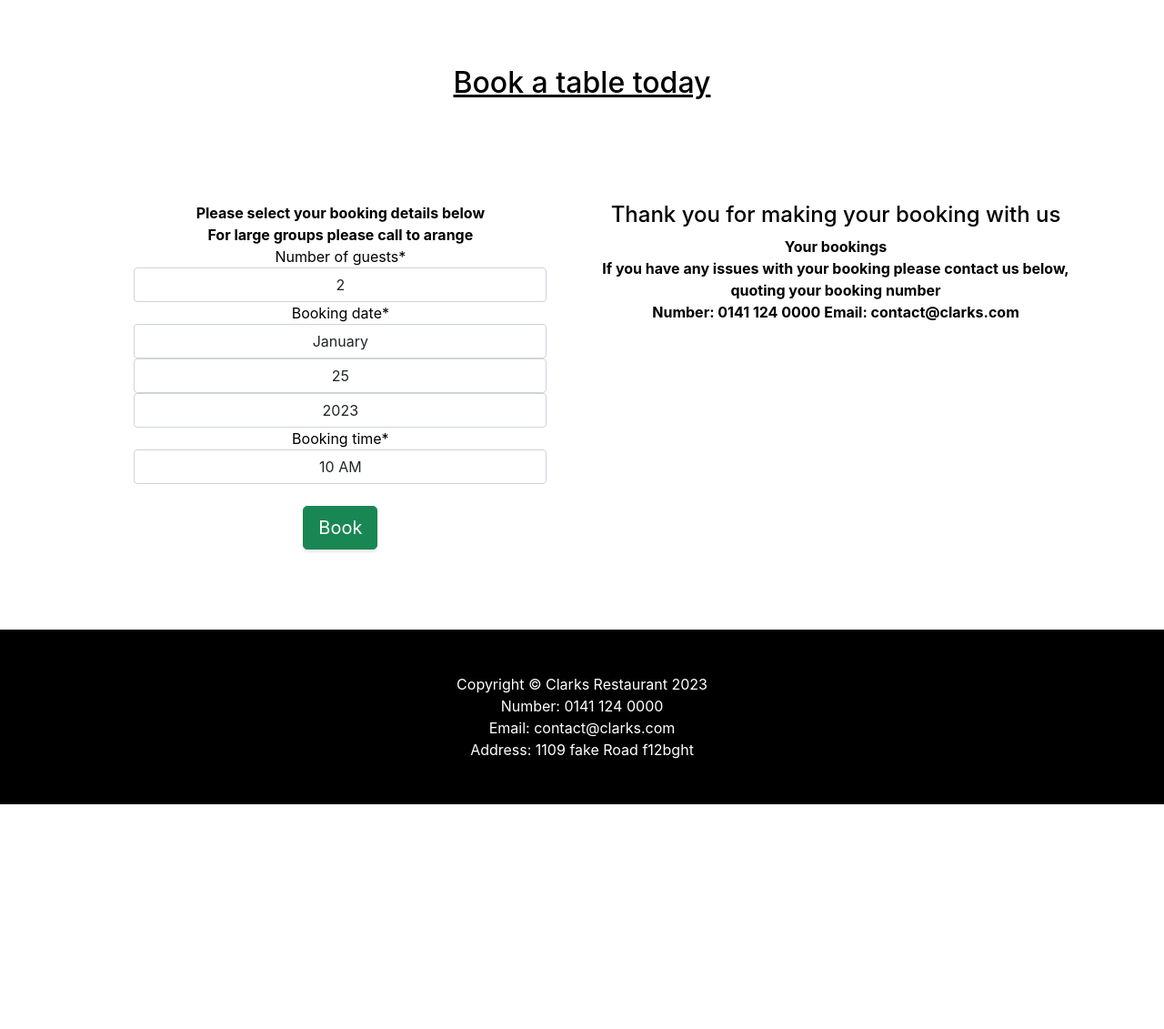
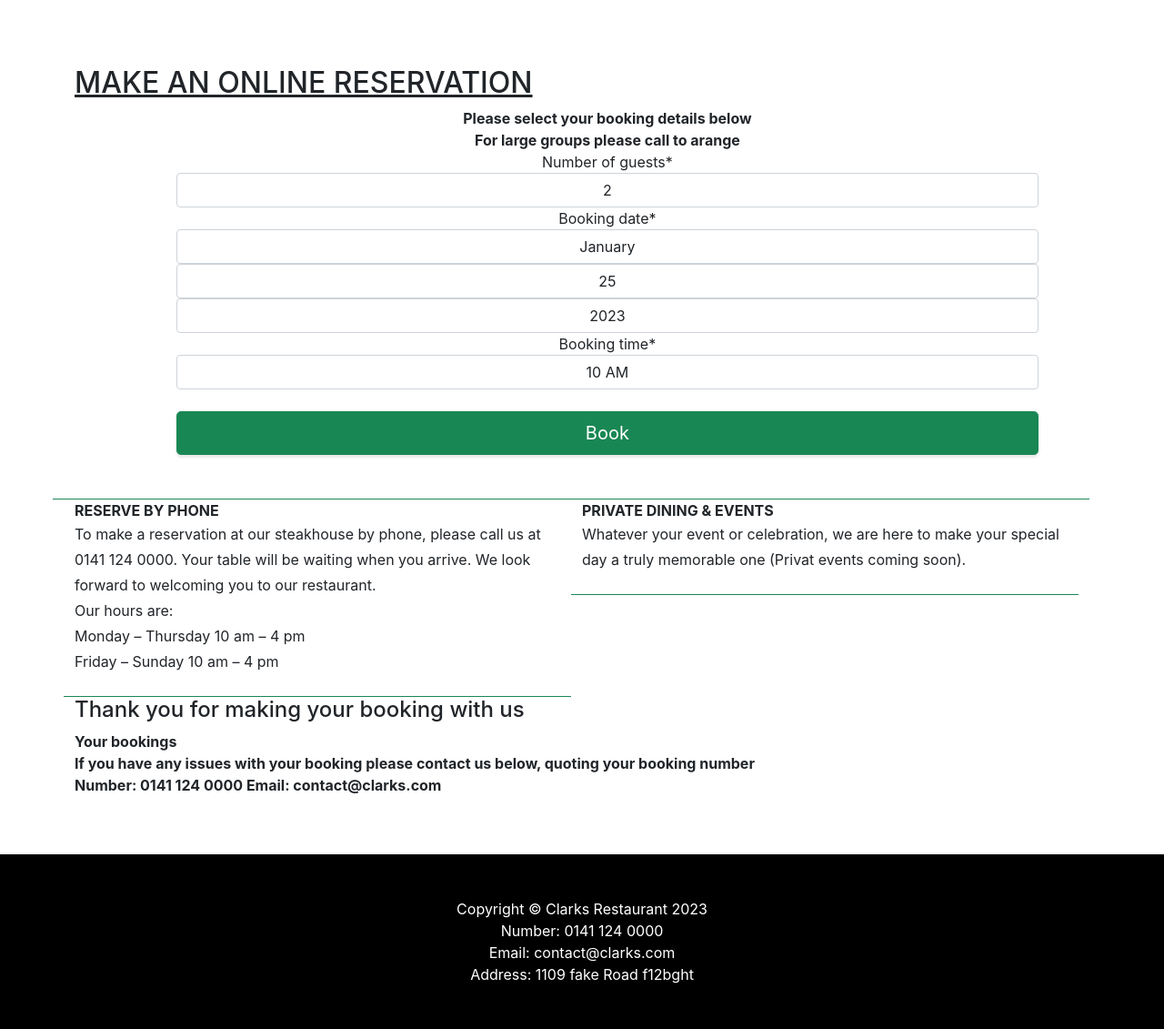
Before and after one commit to Code-Institute-Submissions/Seaniboy2009-Project4v, a Django app: page /booking/ in a window 1280 px wide. Shown: the part 56-1187 px from the top of the page at 91% size. Before the commit the page ends 940 px from the top, so only its background shows below. Run offline with Django 3.2, Linux system fonts and the light colour scheme; a user stored in the database is signed in; data that the repository does not hold is empty; some libraries are stand-ins or nearby versions.

Commit message:
change to style of book.html, index.html

```diff
--- a/booking/forms.py
+++ b/booking/forms.py
@@ -19,9 +19,6 @@ class BookingForm(forms.ModelForm):
     class Meta:
         model = Booking
         booking_time = forms.ChoiceField(choices=TIME_SLOTS,)
-        # first_name = forms.CharField(required=True)
-        # last_name = forms.CharField(required=True)
-        # email = forms.EmailField(required=True, max_length=100)
         fields = ('number_of_guests',
                   'booking_date',
                   'booking_time',
--- a/static/css/style.css
+++ b/static/css/style.css
@@ -148,6 +148,7 @@ body {
 .form-style {
     max-width: 85%;
     margin-left: 10%;
+    display: grid;
 }
 
 .booking-border {
@@ -163,6 +164,7 @@ body {
 
 .form-control {
     text-align: center;
+    width: 100%;
 }
 
 .dropdown-menu {
@@ -187,4 +189,8 @@ body {
         margin-top: 15%;
     }
 
+    .dropdown-menu {
+        width: 50%;
+    }
+
 }
--- a/templates/book.html
+++ b/templates/book.html
@@ -2,11 +2,10 @@
 {% block content %}
 {% load crispy_forms_tags %}
 
-<div class="container text-main text-center">
-    <h2><u>Book a table today</u></h2>
 <div class="container">
-        <div class="row text-center">
+    <div class="row">
         {% if user.is_authenticated %}
+        <h2><u>MAKE AN ONLINE RESERVATION</u></h2>
         <div class="col-md">
             <form method="post" class="form-style text-center">
                 <strong>Please select your booking details below <br>For large groups please call to arange</strong>
@@ -19,7 +18,30 @@
             </form>
             <br>
         </div>
+        <div class="row border-bottom border-success mt-4"></div>
+        <div class="row">
+            <div class="col-md-6">
+                <strong>RESERVE BY PHONE</strong>
+                <p>To make a reservation at our steakhouse by phone, please call us at 0141 124 0000. Your table will be
+                    waiting when you arrive. We look forward to welcoming you to our restaurant.
+                    <br>
+                    Our hours are:
+                    <br>
+                    Monday – Thursday 10 am – 4 pm
+                    <br>
+                    Friday – Sunday 10 am – 4 pm
 
+                </p>
+                <div class="row border-bottom border-success mt-4"></div>
+            </div>
+            <div class="col-md-6">
+                <strong>PRIVATE DINING & EVENTS</strong>
+                <p>Whatever your event or celebration, we are here to make your special day a truly memorable one
+                    (Privat events coming soon).
+                </p>
+                <div class="row border-bottom border-success mt-4"></div>
+            </div>
+        </div>
         <div class="col-md">
             <h4>Thank you for making your booking with us</h4>
             <strong>Your bookings</strong>
@@ -37,9 +59,8 @@
                         <input type="hidden" name="id" value="{{ booking.id }}">
                         <br>
                         <div class="col">
-                                <button type="button" class="btn btn-danger" data-toggle="modal"
-                                    form="delete-booking-form" data-target="#confirmModal" name="delete-booking"
-                                    value="delete-booking">
+                            <button type="button" class="btn btn-danger" data-toggle="modal" form="delete-booking-form"
+                                data-target="#confirmModal" name="delete-booking" value="delete-booking">
                                 Cancel Booking
                             </button>
                         </div>
@@ -82,5 +103,4 @@
         {% endif %}
     </div>
 </div>
-</div>
 {% endblock %}
```
Also changed, not shown: templates/index.html (+20 -15 lines), README.md. Lines whose indentation alone changed are shown as unchanged.
